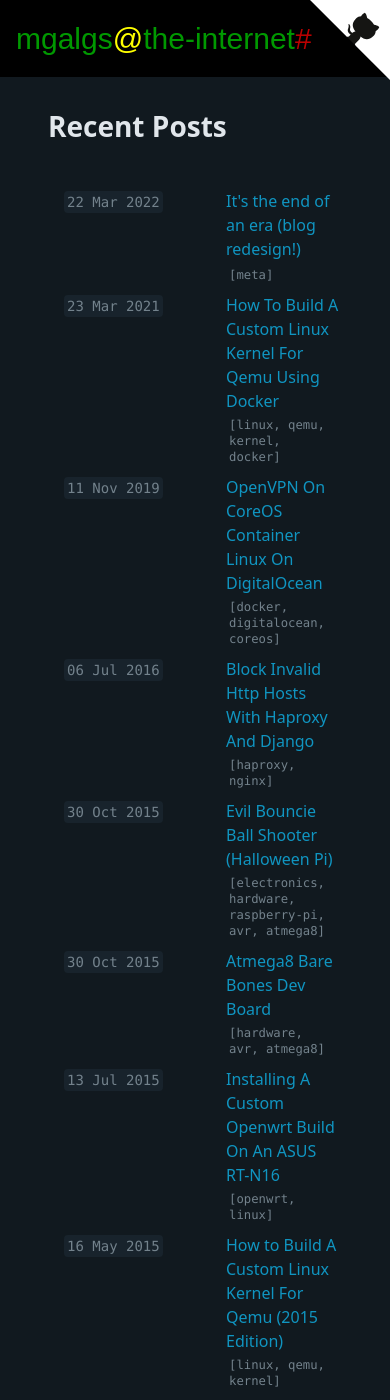
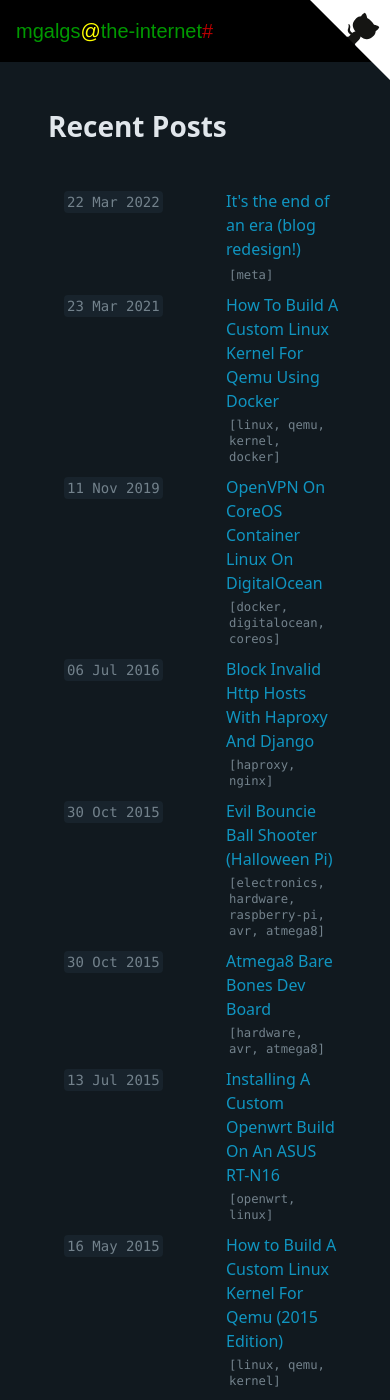
Before and after one commit to mgalgs/mgalgs.github.io, a Jekyll site: the page built from index.html, in a window 390 px wide and 1400 px high. Built offline with Jekyll 4.4.1, drawn with Linux system fonts in a browser that asks for light colours; some web fonts are replaced.

Commit message:
layouts: default: Responsive brand

```diff
--- a/css/main.css
+++ b/css/main.css
@@ -8,8 +8,13 @@
     margin-top: 85px;
 }
 #id_brand {
-    font-size: 30px;
+    font-size: 20px;
     font-family: 'Droid Sans Mono', sans-serif;
+}
+@media (min-width: 992px) {
+    #id_brand {
+        font-size: 30px;
+    }
 }
 #id_brand span:nth-child(1) {
     color: #009900;
```
